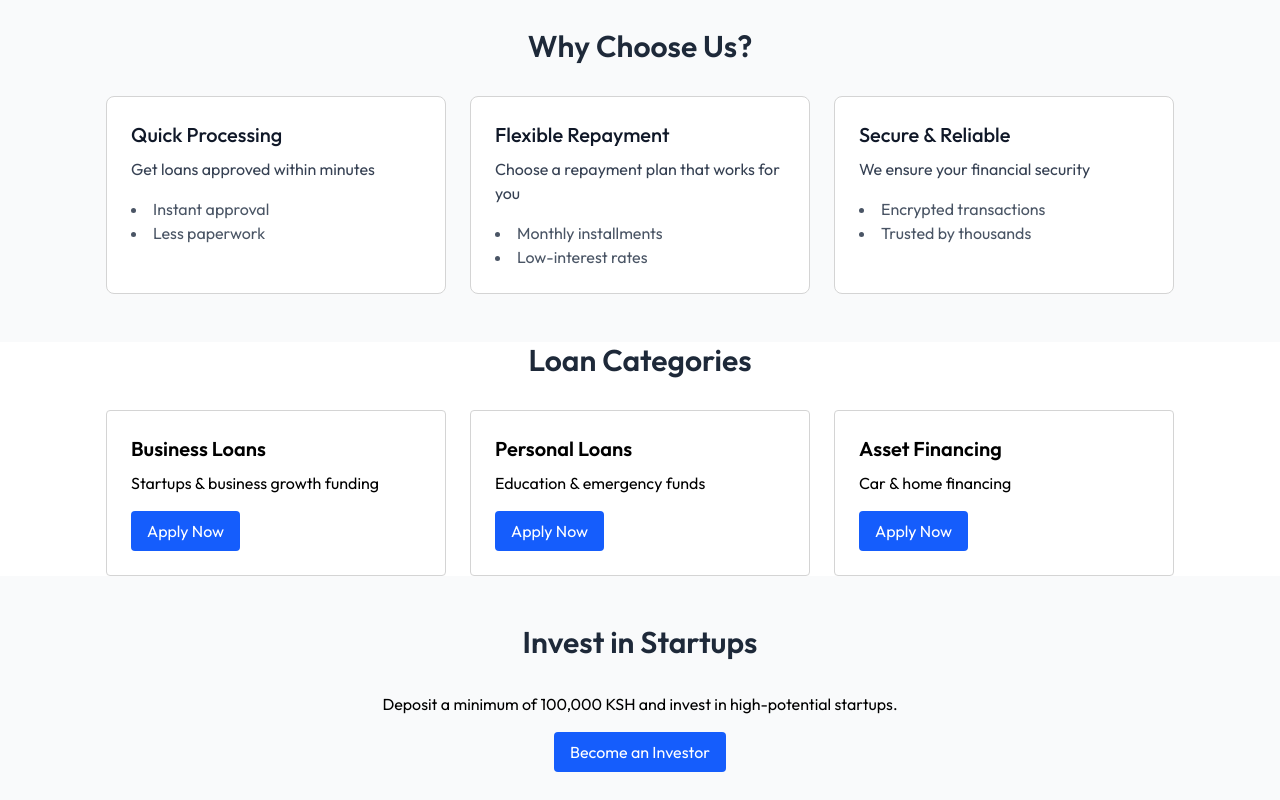
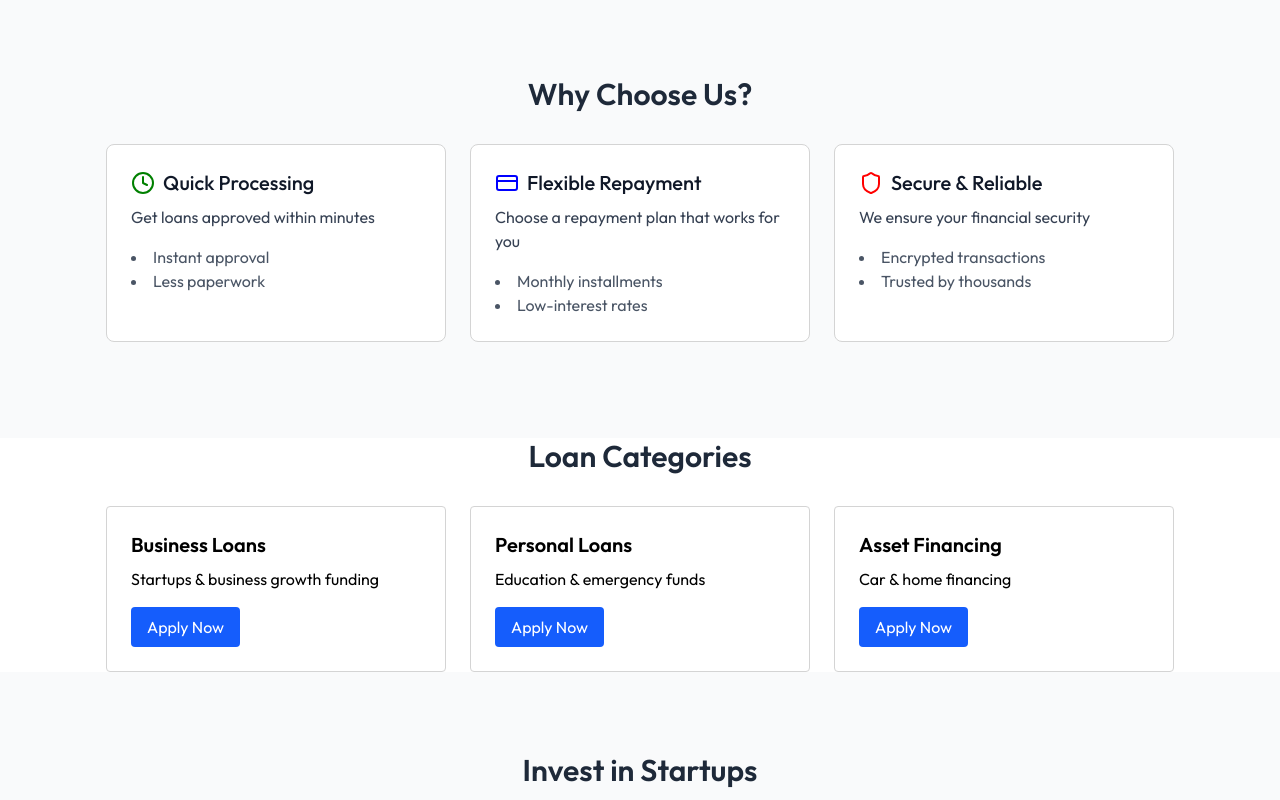
Before and after one commit to Ritahchanger/React-Django_Loan_management_system, a React (Vite) app in the folder client/: page / in a window 1280 px wide. Shown: the part 580-1380 px from the top of the page. Built offline with nearby package versions, Linux system fonts and the light colour scheme.

Commit message:
Updates on the advantages

```diff
--- a/client/src/components/Advantages/Advantages.tsx
+++ b/client/src/components/Advantages/Advantages.tsx
@@ -4,7 +4,7 @@ import Title from "../Title/Title";
 
 const Advantages = () => {
   return (
-    <section className="py-12 bg-gray-50">
+    <section className="py-[6rem] bg-gray-50">
       <div className="container mx-auto px-6">
         <Title title=" Why Choose Us?" />
         <div className="grid grid-cols-1 md:grid-cols-2 lg:grid-cols-3 gap-6">
@@ -13,9 +13,14 @@ const Advantages = () => {
               key={index}
               className="border border-neutral-300 bg-white p-6  rounded-lg transition-all hover:shadow-lg"
             >
-              <h3 className="text-xl font-medium text-gray-900 mb-2">
-                {data.title}
-              </h3>
+              <div className="flex items-center mb-2">
+                <div className="mr-[0.5rem] font-semibold">
+                  <data.icon color={data.color}  />
+                </div>
+                <h3 className="text-xl font-medium text-gray-900 ">
+                  {data.title}
+                </h3>
+              </div>
               <p className="text-gray-700 mb-4">{data.description}</p>
               <ul className="list-disc list-inside text-gray-600">
                 {data.features.map((feature, idx) => (
--- a/client/src/components/Advantages/AdvantagesData.ts
+++ b/client/src/components/Advantages/AdvantagesData.ts
@@ -1,8 +1,11 @@
+import { Clock,CreditCard,Shield } from "lucide-react";
 interface IAdvantage {
   id: number;
   title: string;
   description: string;
   features: string[];
+  icon:React.ElementType;
+  color:string;
 }
 
 const AdvantagesData: IAdvantage[] = [
@@ -11,18 +14,24 @@ const AdvantagesData: IAdvantage[] = [
     title: "Quick Processing",
     description: "Get loans approved within minutes",
     features: ["Instant approval", "Less paperwork"],
+    icon:Clock,
+    color:"green",
   },
   {
     id: 2,
     title: "Flexible Repayment",
     description: "Choose a repayment plan that works for you",
     features: ["Monthly installments", "Low-interest rates"],
+    icon:CreditCard,
+    color:"blue",
   },
   {
     id: 3,
     title: "Secure & Reliable",
     description: "We ensure your financial security",
     features: ["Encrypted transactions", "Trusted by thousands"],
+    icon:Shield,
+    color:"red"
   },
 ];
 
--- a/client/src/components/Investors/Investors.tsx
+++ b/client/src/components/Investors/Investors.tsx
@@ -8,7 +8,7 @@ const Investors = () => {
   const handleModalToggle = () => setIsModalOpen(!isModalOpen);
 
   return (
-    <div id="investors" className="bg-gray-50 py-12">
+    <div id="investors" className="bg-gray-50 py-[5rem]">
       <div className="container mx-auto text-center">
         <Title title="Invest in Startups" />
         <p className="mt-3">
--- a/client/src/components/LoanCaetories/LoanCategories.tsx
+++ b/client/src/components/LoanCaetories/LoanCategories.tsx
@@ -8,7 +8,7 @@ const categories = [
 
 const LoanCategories = () => {
   return (
-    <div id="loans" className="container mx-auto my-12">
+    <div id="loans" className="container mx-auto my-[6rem]">
      <Title title="Loan Categories" />
       <div className="grid grid-cols-1 md:grid-cols-3 gap-6 mt-6">
         {categories.map((loan, index) => (
```
